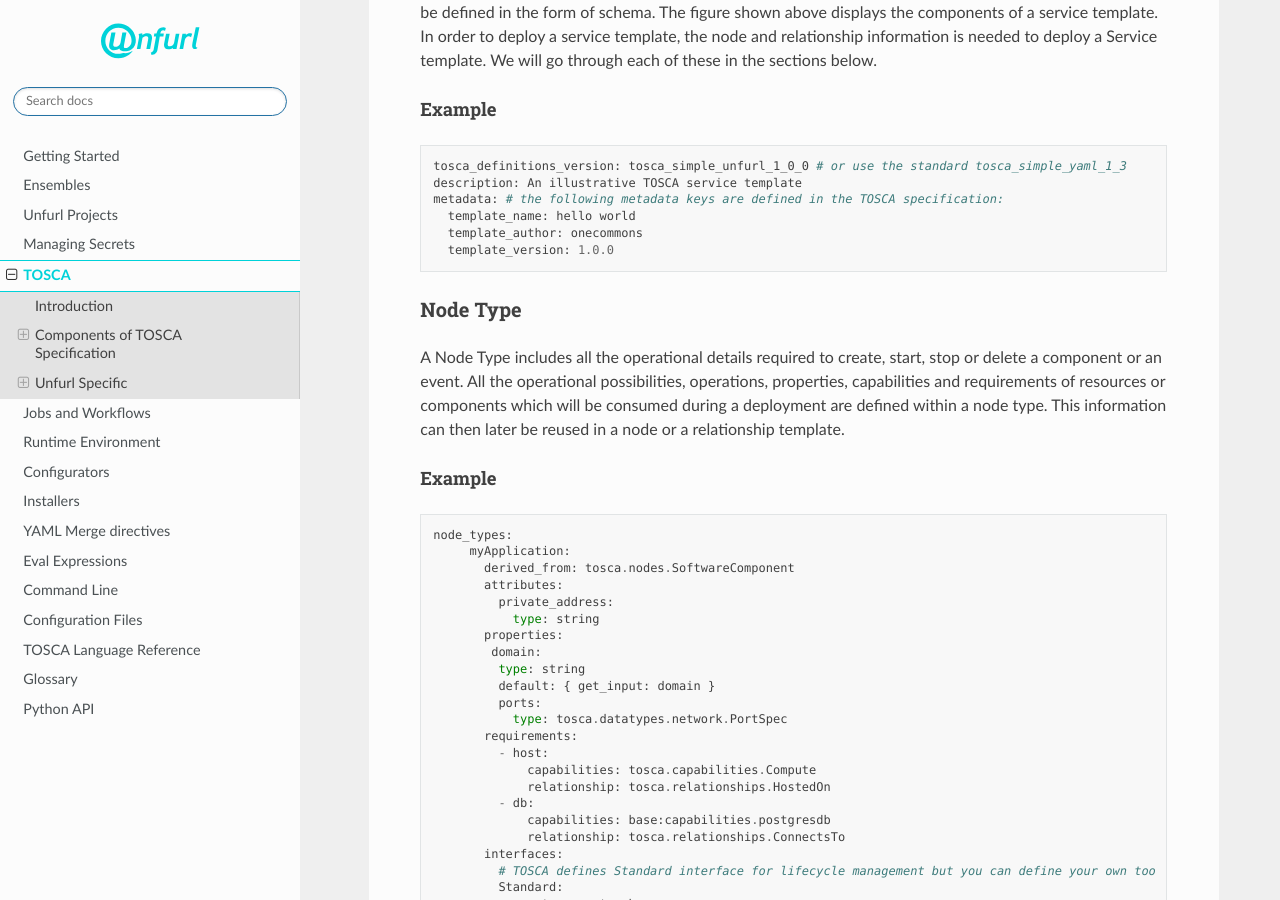
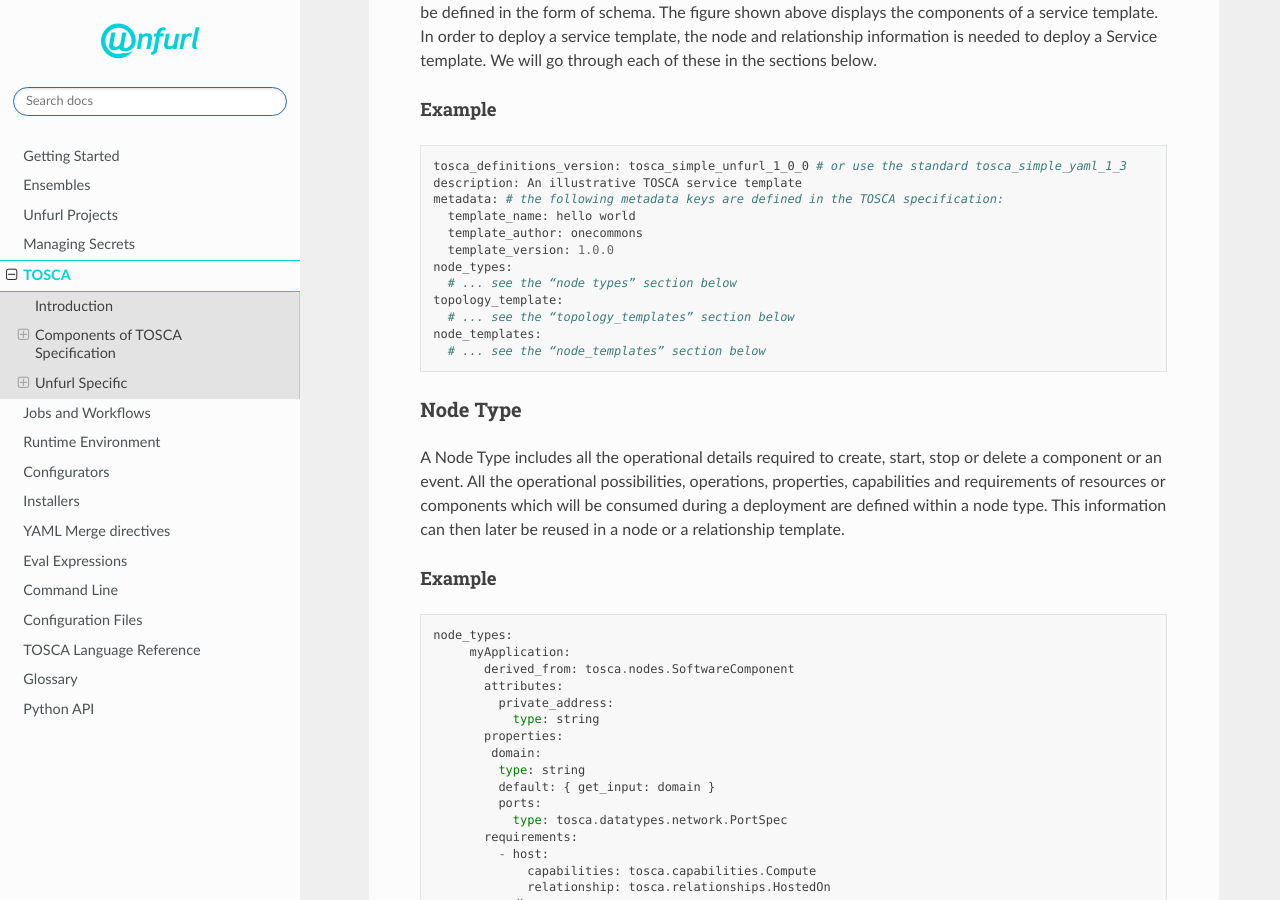
Before and after one commit to onecommons/unfurl, a Sphinx documentation site: the page built from docs/tosca.rst, in a window 1280 px wide and 900 px high, scrolled down 1220 px. Built offline with Sphinx 7.4.7 and the Read the Docs theme 2.0.0, drawn with Linux system fonts in a browser that asks for light colours; the version number could not be read and is left out.

Commit message:
Updated code example for service templatet

```diff
--- a/docs/tosca.rst
+++ b/docs/tosca.rst
@@ -41,6 +41,12 @@ Example
    template_name: hello world
    template_author: onecommons
    template_version: 1.0.0
+ node_types:
+   # ... see the “node types” section below
+ topology_template:
+   # ... see the “topology_templates” section below
+ node_templates:
+   # ... see the “node_templates” section below
 
 
 Node Type
```
